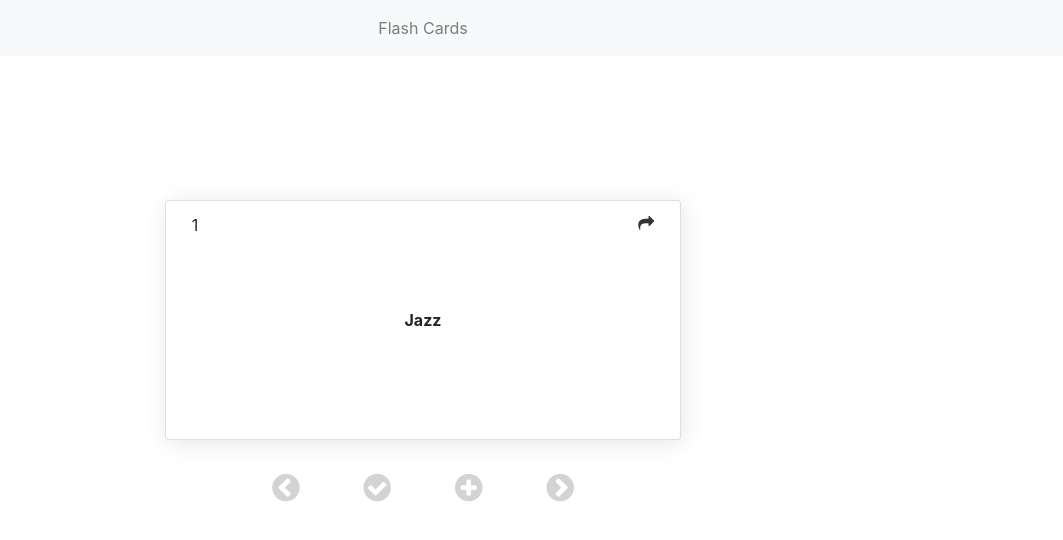
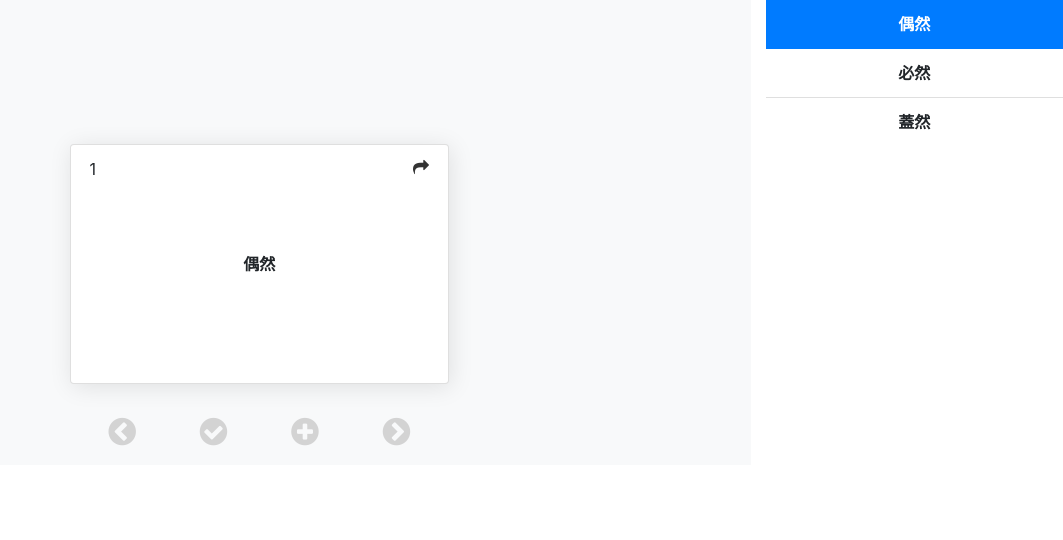
Before and after one commit to Cress1004/React_itss_prj, a React (Create React App) app: page / in a window 1280 px wide. Shown: the top 540 px of the page, without its empty margins (217-1280 px from the left). Built offline with nearby package versions, Linux system fonts and the light colour scheme.

Commit message:
add word and show word list

```diff
--- a/src/components/AddWord.js
+++ b/src/components/AddWord.js
@@ -17,11 +17,11 @@ function AddWord( { onAdd } ) {
     }
 
     return (
-        <div className="row justify-content-center">
+        <div className="form row justify-content-center">
             <div className=" col col-sm-5">
                 <div className="row justify-content-center my-2">
                     <input
-                        className="col-sm-10"
+                        className="col-sm-10 input-group-text input-group-sm"
                         type="text"
                         placeholder="新しい言葉を入力してください"
                         value={word}
@@ -31,7 +31,7 @@ function AddWord( { onAdd } ) {
 
                 <div className="row justify-content-center my-2">
                     <input
-                        className="col-sm-10"
+                        className="col-sm-10 input-group-text input-group-sm"
                         type="text"
                         placeholder="意味を入力してください"
                         value={mean}
@@ -40,7 +40,7 @@ function AddWord( { onAdd } ) {
                 </div>
 
                 <div className="row justify-content-center my-2">
-                    <input className="col-sm-10" type="submit" value="Submit" onClick={onSubmit} />
+                    <input className="col-sm-10 btn btn-sm" type="submit" value="Submit" onClick={onSubmit} />
                 </div>
 
             </div>
--- a/src/components/CardContainer.js
+++ b/src/components/CardContainer.js
@@ -1,38 +1,49 @@
 import React from 'react';
 import Immutable from 'immutable';
 import Card from './FlashCard';
+import WordList from './WordList';
+import AddWord from './AddWord';
 class CardContainer extends React.Component {
         constructor() {
             super();
             this.state = {
                 cards: Immutable.fromJS([
                     {
-                        word: "Jazz",
+                        word: "偶然",
                         meaning:
-                            "A type of music of black American origin characterized by improvisation, syncopation, and usually a regular or forceful rhythm, emerging at the beginning of the 20th century.",
+                            "何の因果関係もなく、予期しないことが起こること。また、そのさま。",
                         done: false,
                     },
                     {
-                        word: "Reggae",
-                        meaning: "Music like Bob Marley, man.",
+                        word: "必然",
+                        meaning: "必ずそうなること。そのように帰着するに決まっていること。また、そのさま。必至。",
                         done: false,
                     },
                     {
-                        word: "Folk",
-                        meaning: "Music like Bob Dylan, man.",
+                        word: "蓋然",
+                        meaning: "あるいはそうであろうと思われること。あり得ること。はっきりとは言い切れないが、確からしいさま。",
                         done: false,
                     },
                 ]),
                 cardNumber: 0,
+                showModal: false,
             };
-            this.boundCallback = this.hideCreateCard.bind(this);
+            this.boundCurrentCard = this.setCurrentCard.bind(this);
+            this.boundCallback = this.toggleCreateCard.bind(this);
             this.boundCreateCard = this.setCard.bind(this);
             this.boundShowPrevCard = this.showPrevCard.bind(this);
             this.boundShowNextCard = this.showNextCard.bind(this);
         }
 
-        hideCreateCard() {
-            this.setState({ showModal: false });
+        toggleCreateCard() {
+            this.setState({ showModal: !this.state.showModal });
+        }
+
+        setCard({word, mean}) {
+            const newCards = this.state.cards.push(Immutable.fromJS({word: word, meaning: mean, done: false}));
+            console.log(newCards);
+            this.setState({ cards: newCards });
+            console.log(this.state.cards);
         }
 
         showNextCard() {
@@ -43,9 +54,8 @@ class CardContainer extends React.Component {
             this.setState({ cardNumber: ((this.state.cardNumber + this.state.cards.size - 1) % this.state.cards.size) });
         }
 
-        setCard(card) {
-            const newCards = this.state.cards.push(card);
-            this.setState({ cards: newCards });
+        setCurrentCard(i) {
+            this.setState({cardNumber: i});
         }
 
         toggleWordDone(word = this.state.cardNumber) {
@@ -58,20 +68,21 @@ class CardContainer extends React.Component {
 
         generateDots() {
             const wordDone = this.state.cards.get(this.state.cardNumber).get("done") ? 'active' : '';
+            const modal = this.state.showModal ? 'active' : '';
             return [
-                <span
+                <span type="button"
                     className={`card-container__dot fa fa-2x fa-chevron-circle-left`}
                     onClick={() => this.showPrevCard()}
                 />,
-                <span
+                <span type="button"
                     className={`card-container__dot fa fa-2x fa-check-circle ${wordDone}`}
                     onClick={() => this.toggleWordDone()}
                 />,
-                <span
-                    className={`card-container__dot fa fa-2x fa-plus-circle`}
-                    // onClick={() => this.setState({ cardNumber: num })}
+                <span type="button"
+                    className={`card-container__dot fa fa-2x fa-plus-circle ${modal}`}
+                    onClick={() => this.toggleCreateCard()}
                 />,
-                <span
+                <span type="button"
                     className={`card-container__dot fa fa-2x fa-chevron-circle-right`}
                     onClick={() => this.showNextCard()}
                 />,
@@ -95,14 +106,25 @@ class CardContainer extends React.Component {
         }
         render() {
             return (
-                <div>
-                    <div className="row justify-content-center">
-                        <div className="col col-sm-5">
-                            {this.generateCards()}
+                <div className="row justify-content-center">
+                    <div className="col col-md-9 bg-light">
+                        <div className="row justify-content-center">
+                            <div className="col col-sm-5">
+                                {this.generateCards()}
+                            </div>
                         </div>
+                        <div className="card-container__dots-wrapper">
+                            {this.generateDots()}
+                        </div>
+                        {this.state.showModal ?
+                            (<AddWord
+                                onShadowClick={this.boundCallback}
+                                onAdd={this.boundCreateCard}
+                            />) : ( '' )
+                        }
                     </div>
-                    <div className="card-container__dots-wrapper">
-                        {this.generateDots()}
+                    <div className="col col-md-3">
+                        <WordList items={this.state.cards} click={this.boundCurrentCard} active={this.state.cardNumber}/>
                     </div>
                 </div>
             );
--- a/src/components/Main.js
+++ b/src/components/Main.js
@@ -13,7 +13,6 @@ function Main() {
 
     return (
         <div className="panel">
-            <Header />
 
             <CardContainer />
 
@@ -25,10 +24,10 @@ function Main() {
                 />
             ))}
             {items.map(item => (
-                 <WordList
-                     key = {item.key}
-                     item = {item}
-                 />
+                <WordList
+                    key = {item.key}
+                    item = {item}
+                />
             ))}
         </div>
     );
--- a/src/components/WordList.js
+++ b/src/components/WordList.js
@@ -1,15 +1,16 @@
 import React, { useState } from 'react';
 
-function WordList({ item }) {
+function WordList({ items, click, active }) {
+  console.log(active);
     //hiển thị danh sách những từ chưa checkbox ()chưa thuộc
   return (
-    <div>
-      {item.done?(<label className="panel-block">
-        <p>{item.word} - {item.mean}</p>
-    </label>)
-    :("")}
+    <div className="list-group list-group-flush">
+      {items.map((item, i) => (
+        <div className={`list-group-item ${active === i ? 'active' : ''} ${item.get('done') ? '' : 'font-weight-bold'}`} onClick={() => click(i)}>
+          {item.get("word")}
+        </div>
+      ))}
     </div>
-
   );
 }
 
--- a/src/index.css
+++ b/src/index.css
@@ -20,7 +20,7 @@ code {
   box-shadow: 2px 3px 23px rgba(0, 0, 0, 0.1);
   padding: 1em 3em;
   transform-style: preserve-3d;
-  margin-top: 4em;
+  margin-top: 3em;
   transition: 0.2s;
 }
 @media (max-width: 600px) {
```
